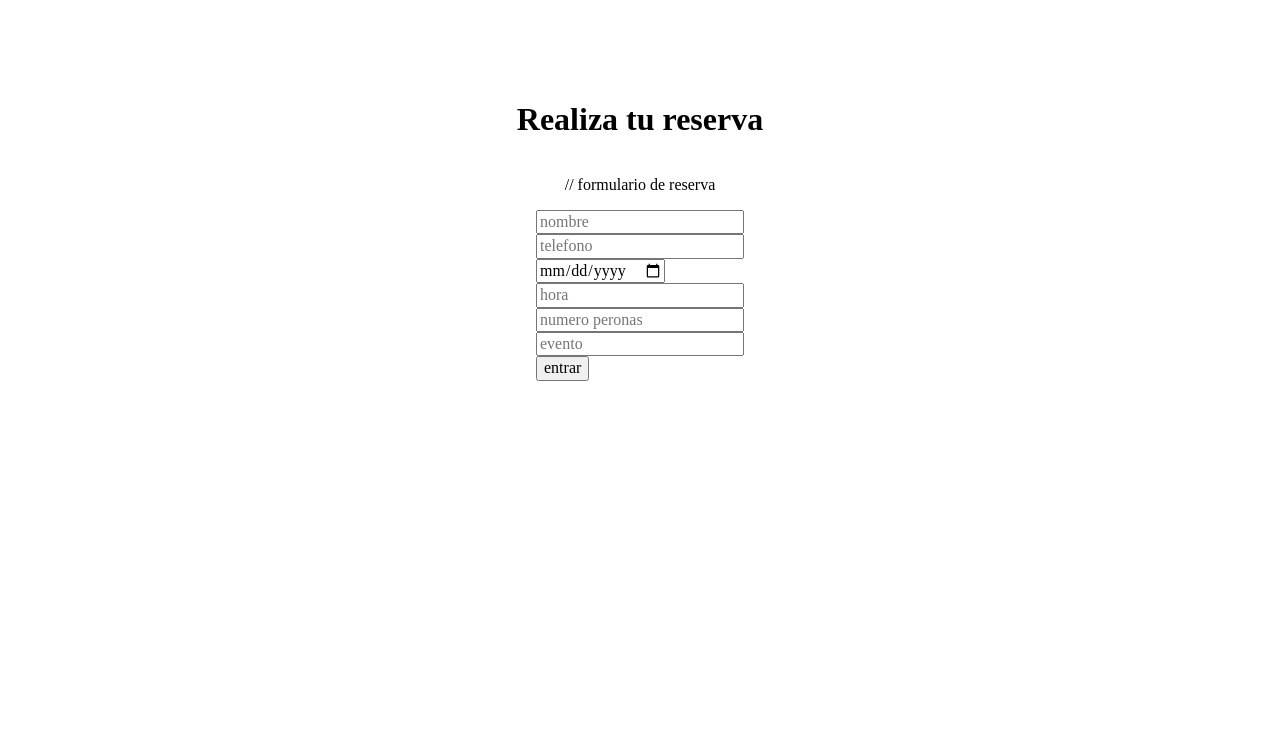
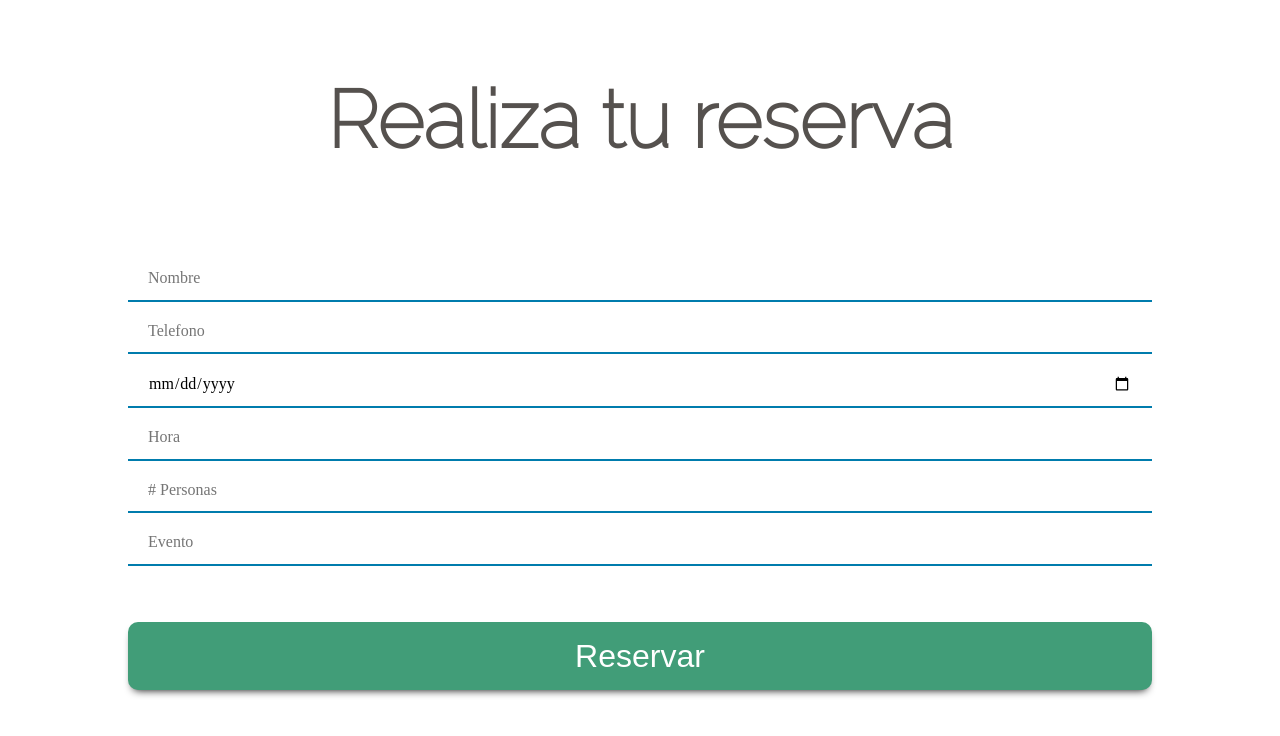
Before and after one commit to johanBautista/tengoHambre, a React (Create React App) app: page /reserva in a window 1280 px wide. Shown: the top 736 px of the page. Built offline with nearby package versions, Linux system fonts and the light colour scheme.

Commit message:
basic styles

```diff
--- a/src/components/Reserva.js
+++ b/src/components/Reserva.js
@@ -4,30 +4,63 @@ import styled from '@emotion/styled';
 const Contenedor = styled.div`
   display: flex;
   align-items: center;
-  padding-top: 5rem;
   flex-direction: column;
+`;
+
+const Boton = styled.button`
+  width: 100%;
+  background: #419d78;
+  font-family: Arial, Helvetica, sans-serif;
+  color: #fff;
+  margin: 3rem 0 3rem 0;
+  padding: 1rem 2rem;
+  font-size: 2rem;
+  border-radius: 10px;
+  border: none;
+  box-shadow: 0px 5px 9px -5px #000;
+  transition: background-size 1s ease;
+  &:hover {
+    background-size: 400px;
+    cursor: pointer;
+  }
+`;
+
+const Input = styled.input`
+  width: 100%;
+  display: block;
+  padding: 12px 20px;
+  margin: 8px 0;
+  box-sizing: border-box;
+  border: none;
+  border-bottom: 2px solid #007cad;
+`;
+
+const Titulo = styled.h1`
+  font-size: 5rem;
+  color: #55514e;
+  font-family: 'Raleway', sans-serif;
+  padding: 20px;
+`;
+
+const Form = styled.form`
+  width: 80%;
+  padding: 10px;
 `;
 
 const Reserva = () => {
   return (
     <Contenedor>
-      <h1>Realiza tu reserva</h1>
-      <p>// formulario de reserva</p>
-      <form action="">
-        <input type="text" placeholder="nombre" />
-        <br />
-        <input type="text" placeholder="telefono" />
-        <br />
-        <input type="date" placeholder="fecha" />
-        <br />
-        <input type="text" placeholder="hora" />
-        <br />
-        <input type="text" placeholder="numero peronas" />
-        <br />
-        <input type="text" placeholder="evento" />
-        <br />
-        <input type="button" value="entrar" />
-      </form>
+      <Titulo>Realiza tu reserva</Titulo>
+      <Form action="">
+        <Input type="text" placeholder="Nombre" />
+        <Input type="text" placeholder="Telefono" />
+        <Input type="date" placeholder="Fecha" />
+        <Input type="text" placeholder="Hora" />
+        <Input type="text" placeholder="# Personas" />
+        <Input type="text" placeholder="Evento" />
+
+        <Boton>Reservar</Boton>
+      </Form>
     </Contenedor>
   );
 };
--- a/src/components/auth/Login.js
+++ b/src/components/auth/Login.js
@@ -4,20 +4,20 @@ import styled from '@emotion/styled';
 const Contenedor = styled.div`
   display: flex;
   align-items: center;
-  padding-top: 5rem;
   flex-direction: column;
 `;
 
 const Boton = styled.button`
-  background: #eca400;
+  width: 100%;
+  background: #419d78;
   font-family: Arial, Helvetica, sans-serif;
   color: #fff;
-  margin-top: 3rem;
+  margin: 3rem 0 3rem 0;
   padding: 1rem 2rem;
   font-size: 2rem;
   border-radius: 10px;
   border: none;
-  box-shadow: 2px 6px 5px 0px #000;
+  box-shadow: 0px 5px 9px -5px #000;
   transition: background-size 1s ease;
   &:hover {
     background-size: 400px;
@@ -25,28 +25,39 @@ const Boton = styled.button`
   }
 `;
 
+const Input = styled.input`
+  width: 100%;
+  display: block;
+  padding: 12px 20px;
+  margin: 8px 0;
+  box-sizing: border-box;
+  border: none;
+  border-bottom: 2px solid #007cad;
+`;
+
 const Titulo = styled.h1`
   font-size: 5rem;
-  color: #CEC7D1;
+  color: #55514e;
   font-family: 'Raleway', sans-serif;
-  justify-content: center;
-  left: 50%;
-  position: absolute;
-  top: 50%;
-  transform: translate(-50%, -50%);
-  text-align: center;
+  padding: 20px;
+`;
+
+const Form = styled.form`
+  width: 80%;
+  padding: 10px;
 `;
 const Login = () => {
   return (
     <Contenedor>
       <Titulo>Listo para una reserva?</Titulo>
-      <form action="">
-        <input type="text" placeholder="nombre" />
-        <br />
-        <input type="text" placeholder="password" />
-        <br />
+      <Form action="">
+        <Input type="text" placeholder="nombre" />
+        <Input type="text" placeholder="password" />
+
         <Boton type="button">Entra!</Boton>
-      </form>
+      </Form>
+
+
     </Contenedor>
   );
 };
--- a/src/components/auth/NuevaCuenta.js
+++ b/src/components/auth/NuevaCuenta.js
@@ -4,21 +4,59 @@ import styled from '@emotion/styled';
 const Contenedor = styled.div`
   display: flex;
   align-items: center;
-  padding-top: 5rem;
   flex-direction: column;
+`;
+
+const Boton = styled.button`
+  width: 100%;
+  background: #419d78;
+  font-family: Arial, Helvetica, sans-serif;
+  color: #fff;
+  margin: 3rem 0 3rem 0;
+  padding: 1rem 2rem;
+  font-size: 2rem;
+  border-radius: 10px;
+  border: none;
+  box-shadow: 0px 5px 9px -5px #000;
+  transition: background-size 1s ease;
+  &:hover {
+    background-size: 400px;
+    cursor: pointer;
+  }
+`;
+
+const Input = styled.input`
+  width: 100%;
+  display: block;
+  padding: 12px 20px;
+  margin: 8px 0;
+  box-sizing: border-box;
+  border: none;
+  border-bottom: 2px solid #007cad;
+`;
+
+const Titulo = styled.h1`
+  font-size: 5rem;
+  color: #55514e;
+  font-family: 'Raleway', sans-serif;
+  padding: 20px;
+`;
+
+const Form = styled.form`
+  width: 80%;
+  padding: 10px;
 `;
 
 const NuevaCuenta = () => {
   return (
     <Contenedor>
-      <h1> Crea tu cuenta</h1>
-      <form action="">
-        <input type="text" placeholder="nombre" />
-        <br />
-        <input type="text" placeholder="password" />
-        <br />
-        <input type="button" value="entrar" />
-      </form>
+      <Titulo> Crea tu cuenta</Titulo>
+      <Form action="">
+        <Input type="text" placeholder="nombre" />
+        <Input type="text" placeholder="password" />
+
+        <Boton>Crear</Boton>
+      </Form>
     </Contenedor>
   );
 };
```
